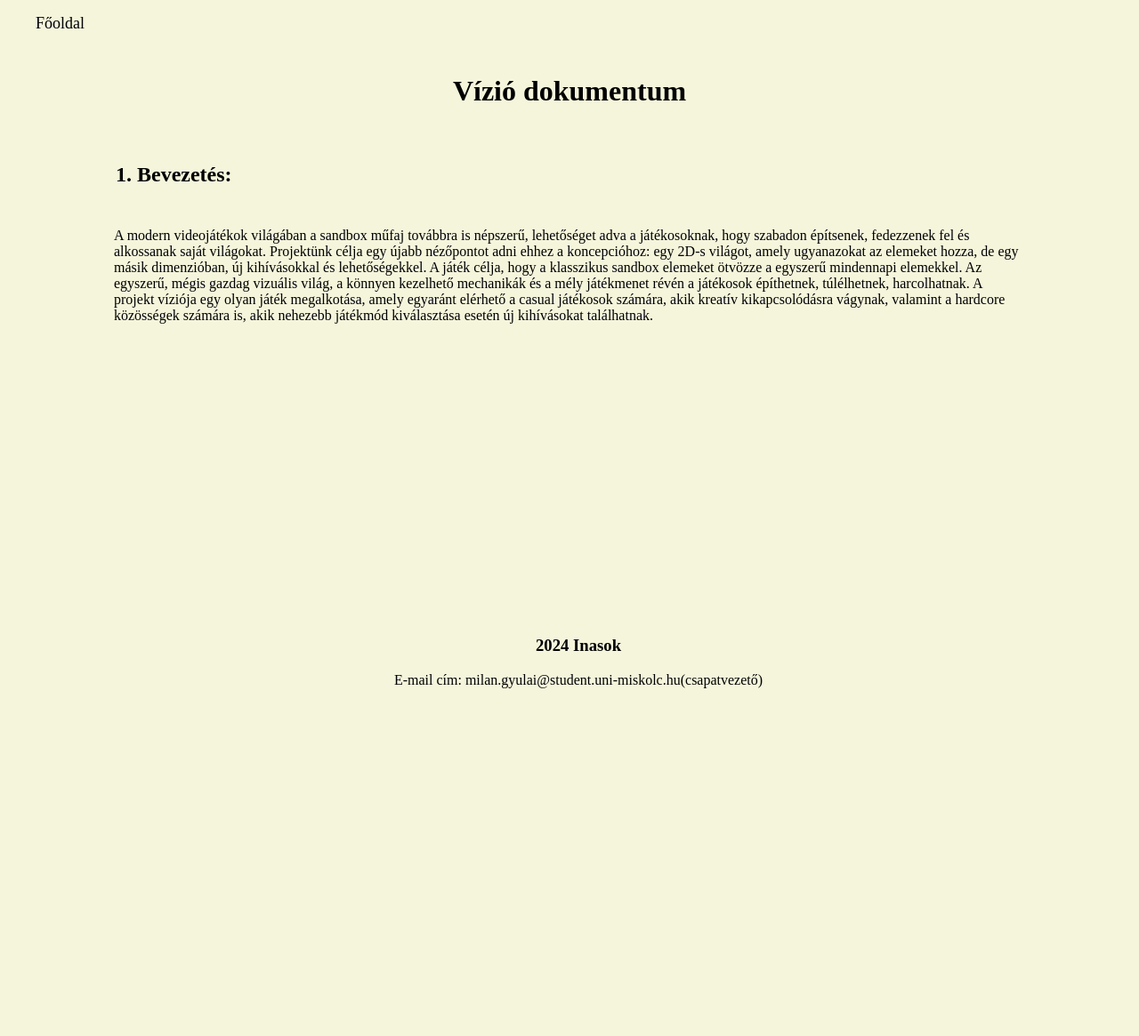
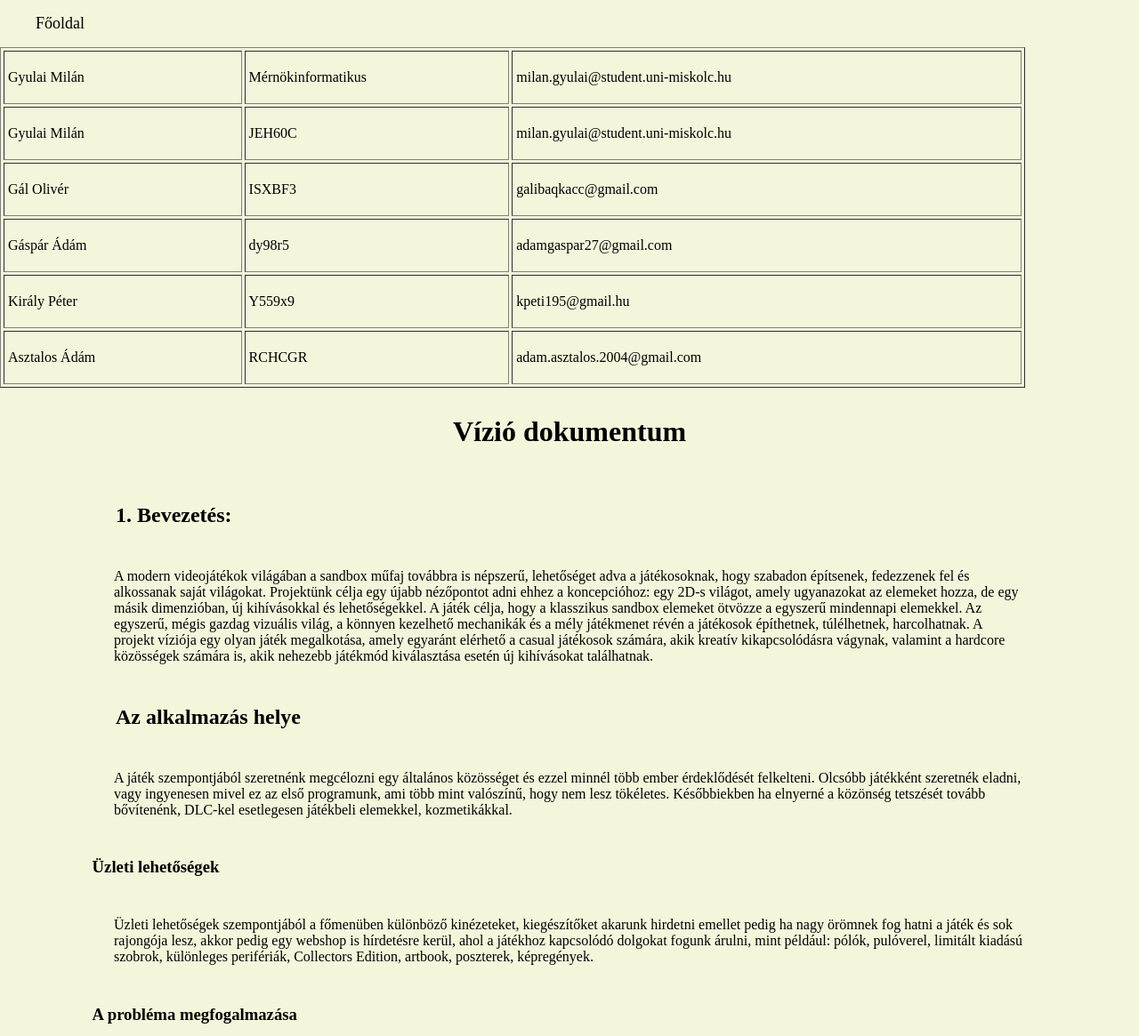
Before and after one commit to MilanGyulai/Szoftvertechnologia, a plain HTML site: page Dokumentumok/VizioDokumentum.html in a window 1280 px wide. Shown: the top 1165 px of the page at 89% size. Before the commit the page ends 800 px from the top, so only its background shows below. Drawn offline with Linux system fonts and the light colour scheme.

Commit message:
2. pont elkezdése üzleti lehetőségek

```diff
--- a/Dokumentumok/VizioDokumentum.html
+++ b/Dokumentumok/VizioDokumentum.html
@@ -13,16 +13,97 @@
             <li><a href="../index.html">Főoldal</a></li>
         </ul>
     </nav>
+    <table border="1" cellpadding="4" cellspacing="3" width="90%">
+
+        <colgroup><col width="118">
+        <col width="75">
+        <col width="264">
+        </colgroup><tbody>
+        <tr valign="top">
+            <td width="118">
+          <p align="left" lang="hu-HU"><font size="3">Gyulai Milán</font></p>
+            </td>
+            <td width="75">
+          <p align="left" lang="hu-HU"><font size="3">Mérnökinformatikus</font></p>
+            </td>
+            <td width="264">
+          <p align="left" lang="hu-HU"><font size="3">milan.gyulai@student.uni-miskolc.hu</font></p>
+            </td>
+        </tr>
+        <tr valign="top">
+            <td width="118">
+          <p align="left" lang="hu-HU"><font size="3">Gyulai Milán</font></p>
+            </td>
+            <td width="75">
+          <p align="left" lang="hu-HU"><font size="3">JEH60C</font></p>
+            </td>
+            <td width="264">
+          <p align="left" lang="hu-HU"><font size="3">milan.gyulai@student.uni-miskolc.hu</font></p>
+            </td>
+        </tr>
+        <tr valign="top">
+            <td width="118">
+          <p align="left" lang="hu-HU"><font size="3">Gál Olivér</font></p>
+            </td>
+            <td width="75">
+          <p align="left" lang="hu-HU"><font size="3">ISXBF3</font></p>
+            </td>
+            <td width="264">
+          <p align="left" lang="hu-HU"><font size="3">galibaqkacc@gmail.com</font></p>
+            </td>
+        </tr>
+        <tr valign="top">
+            <td width="118">
+          <p align="left" lang="hu-HU"><font size="3">Gáspár Ádám</font></p>
+            </td>
+            <td width="75">
+          <p align="left" lang="hu-HU"><font size="3">dy98r5</font></p>
+            </td>
+            <td width="264">
+          <p align="left" lang="hu-HU"><font size="3">adamgaspar27@gmail.com</font></p>
+            </td>
+        </tr>
+        <tr valign="top">
+            <td width="118">
+          <p align="left" lang="hu-HU"><font size="3">Király Péter</font></p>
+            </td>
+            <td width="75">
+          <p align="left" lang="hu-HU"><font size="3">Y559x9</font></p>
+            </td>
+            <td width="264">
+          <p align="left" lang="hu-HU"><font size="3">kpeti195@gmail.hu
+        </font></p>
+           </td>
+        </tr>
+        <tr valign="top">
+            <td width="118">
+          <p align="left" lang="hu-HU"><font size="3">Asztalos Ádám</font></p>
+            </td>
+            <td width="75">
+          <p align="left" lang="hu-HU"><font size="3">RCHCGR</font></p>
+            </td>
+            <td width="264">
+          <p align="left" lang="hu-HU"><font size="3">adam.asztalos.2004@gmail.com</font></p>
+            </td>
+        </tr>
+      </tbody>
+    </table>
     <h1>Vízió dokumentum</h1>
 
     <h2>1. Bevezetés:</h2>
      <div id="tartalom1">  <p>A modern videojátékok világában a sandbox műfaj továbbra is népszerű, lehetőséget adva a játékosoknak, hogy szabadon építsenek, fedezzenek fel és alkossanak saját világokat.
         Projektünk célja egy újabb nézőpontot adni ehhez a koncepcióhoz: egy 2D-s világot, amely ugyanazokat az elemeket hozza, de egy másik dimenzióban, új kihívásokkal és lehetőségekkel. A játék célja, hogy a klasszikus sandbox elemeket ötvözze a egyszerű mindennapi elemekkel. Az egyszerű, mégis gazdag vizuális világ, a könnyen kezelhető mechanikák és a mély játékmenet révén a játékosok építhetnek, túlélhetnek, harcolhatnak. A projekt víziója egy olyan játék megalkotása, amely egyaránt elérhető a casual játékosok számára, akik kreatív kikapcsolódásra vágynak, valamint a hardcore közösségek számára is, akik nehezebb játékmód kiválasztása esetén új kihívásokat találhatnak.
      </p></div>
+     <h2>Az alkalmazás helye</h2>
+     <div id="tartalom1"><p>A játék szempontjából szeretnénk megcélozni egy általános közösséget és ezzel minnél több ember érdeklődését felkelteni. Olcsóbb játékként szeretnék eladni, vagy ingyenesen mivel ez az első programunk, ami több mint valószínű, hogy nem lesz tökéletes. Későbbiekben ha elnyerné a közönség tetszését tovább bővítenénk, DLC-kel esetlegesen játékbeli elemekkel, kozmetikákkal.
+     </p></div>
+     <h3>Üzleti lehetőségek</h3>
+     <div id="tartalom1"><p>Üzleti lehetőségek szempontjából a főmenüben különböző kinézeteket, kiegészítőket akarunk hirdetni emellet pedig ha nagy örömnek fog hatni a játék és sok rajongója lesz, akkor pedig egy webshop is hírdetésre kerül, ahol a játékhoz kapcsolódó dolgokat fogunk árulni, mint például: pólók, pulóverel, limitált kiadású szobrok, különleges perifériák, Collectors Edition, artbook, poszterek, képregények. </p></div>
+     <h3>A probléma megfogalmazása</h3>
+     <div id="tartalom1"><p></p></div>
+     <h3>Az elkészült termék helye</h3>
+     <div id="tartalom1"><p>Ahogyan már korábban megemlítettük elsősorban a picaot úgy közelítjük meg, hogy valójában nagyon kezdő a csapat és nincsenek hatalmas elvárásaink, de mégis hogyha a játék jól sikerülne és nagy közönségnek örvendene, akkor fel lennénk rá készülve és nagyobb bevételek esetén lenne hova forgatni a pénzünket. Korai hozzáférést biztosítanánk azoknak akik a játék megvásárlásán túl támogatná a kis csapatunkat. Továbbá extra tartalmakat kapnának lelkes támogatóink. Alapvetően témáját tekintve egy RPG, advanture, creative szférába esik bele és korosztályt tekintve mindenkinek ajánljuk, kivéve </p></div>
 
-    <footer>
-        <h3>2024 Inasok</h3>
-        <p>E-mail cím: milan.gyulai@student.uni-miskolc.hu(csapatvezető)</p>
-    </footer>
+
 </body>
 </html>
--- a/style.css
+++ b/style.css
@@ -29,6 +29,10 @@ h1{
     text-align: center;
 }
 h2{
+    margin-left: 5em;
+    padding: 10px;
+}
+h3{
     margin-left: 5em;
     padding: 10px;
 }
```
